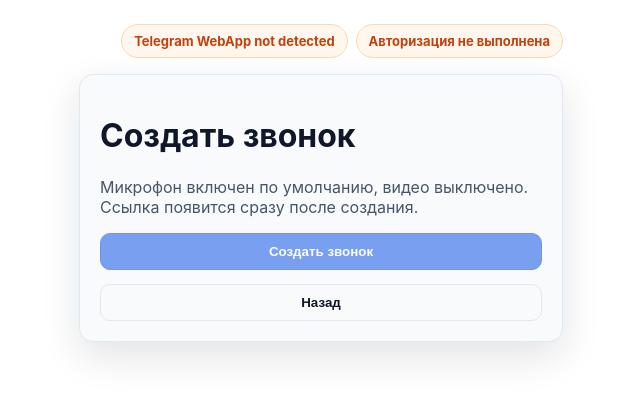
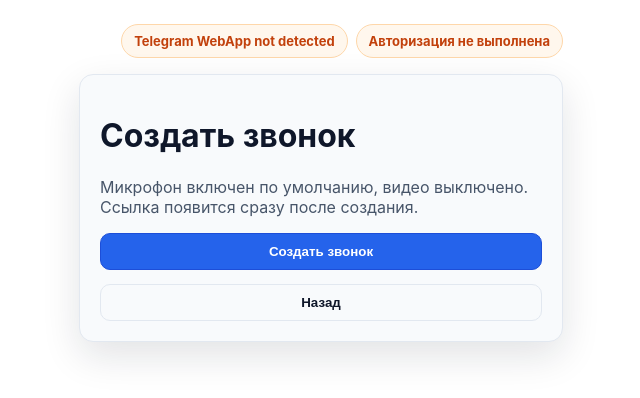
Before and after one commit to Rodion4365/Tel_call, a React (Vite) app in the folder frontend/: page /create-call in a window 1280 px wide. Shown: the top 398 px of the page, without its empty margins (319-959 px from the left). Built offline with nearby package versions, Linux system fonts and the light colour scheme; no server answers.

Commit message:
Implement authenticated call creation flow

```diff
--- a/frontend/src/App.tsx
+++ b/frontend/src/App.tsx
@@ -6,6 +6,7 @@ import CreateCallPage from "./pages/CreateCallPage";
 import JoinCallPage from "./pages/JoinCallPage";
 import SettingsPage from "./pages/SettingsPage";
 import CallPage from "./pages/CallPage";
+import CallCreated from "./pages/CallCreated";
 import { useTelegramBackButton } from "./hooks/useTelegramBackButton";
 import { useTelegramWebApp } from "./hooks/useTelegramWebApp";
 import { useAuth } from "./contexts/AuthContext";
@@ -62,6 +63,7 @@ function App(): JSX.Element {
         <Route path="/" element={<MainPage />} />
         <Route path="/create-call" element={<CreateCallPage />} />
         <Route path="/join-call" element={<JoinCallPage />} />
+        <Route path="/call-created/:call_id" element={<CallCreated />} />
         <Route path="/call/:id" element={<CallPage />} />
         <Route path="/settings" element={<SettingsPage />} />
       </Routes>
--- a/frontend/src/contexts/AuthContext.tsx
+++ b/frontend/src/contexts/AuthContext.tsx
@@ -11,7 +11,7 @@ import { authorizeTelegram } from "../services/auth";
 import { getTelegramWebApp } from "../services/telegram";
 import type { AuthUser } from "../types/auth";
 
-const AUTH_STORAGE_KEY = "telegram-auth";
+export const AUTH_STORAGE_KEY = "telegram-auth";
 
 export interface AuthContextValue {
   token: string | null;
--- a/frontend/src/pages/CreateCallPage.tsx
+++ b/frontend/src/pages/CreateCallPage.tsx
@@ -1,33 +1,68 @@
 import React, { useState } from "react";
 import { useNavigate } from "react-router-dom";
-import { useAuth } from "../contexts/AuthContext";
+import { AUTH_STORAGE_KEY, useAuth } from "../contexts/AuthContext";
 import { createCall } from "../services/calls";
 
 const CreateCallPage: React.FC = () => {
   const navigate = useNavigate();
-  const { token } = useAuth();
+  const { token, user, isAuthorizing, loginWithTelegram } = useAuth();
   const [isSubmitting, setSubmitting] = useState(false);
   const [error, setError] = useState<string | null>(null);
 
   const handleCreateCall = async () => {
-    if (!token) {
-      setError("Авторизация не выполнена");
-      return;
-    }
-
+    // eslint-disable-next-line no-console
+    console.log("[CreateCall] click");
     setSubmitting(true);
     setError(null);
 
     try {
-      const response = await createCall(token);
-      navigate(`/call/${response.call_id}`, {
-        state: { join_url: response.join_url },
-        replace: true,
-      });
+      if (!user) {
+        await loginWithTelegram();
+      }
+
+      let authToken = token;
+
+      if (!authToken) {
+        const rawAuth = localStorage.getItem(AUTH_STORAGE_KEY);
+
+        if (rawAuth) {
+          try {
+            const parsedAuth = JSON.parse(rawAuth) as { token: string };
+            authToken = parsedAuth.token;
+          } catch (parseError) {
+            // eslint-disable-next-line no-console
+            console.error("[CreateCall] failed to parse stored auth", parseError);
+          }
+        }
+      }
+
+      if (!authToken) {
+        setError("Не удалось авторизоваться. Попробуйте снова.");
+        return;
+      }
+
+      const response = await createCall(
+        { title: null, is_video_enabled: false },
+        authToken,
+      );
+
+      navigate(
+        `/call-created/${response.call_id}?join_url=${encodeURIComponent(response.join_url)}`,
+        {
+          state: { join_url: response.join_url },
+          replace: true,
+        },
+      );
     } catch (err) {
       // eslint-disable-next-line no-console
-      console.error("Failed to create call", err);
-      setError("Не удалось создать звонок. Попробуйте снова.");
+      console.error("[CreateCall] failed to create call", err);
+
+      const message =
+        err instanceof Error && err.message
+          ? `Не удалось создать звонок: ${err.message}`
+          : "Не удалось создать звонок. Попробуйте снова.";
+
+      setError(message);
     } finally {
       setSubmitting(false);
     }
@@ -45,10 +80,15 @@ const CreateCallPage: React.FC = () => {
       ) : null}
 
       <div className="form">
-        <button type="button" className="primary" onClick={handleCreateCall} disabled={isSubmitting || !token}>
-          {isSubmitting ? "Создаем..." : "Создать звонок"}
+        <button
+          type="button"
+          className="primary"
+          onClick={handleCreateCall}
+          disabled={isSubmitting || isAuthorizing}
+        >
+          {isSubmitting ? "Создаём…" : "Создать звонок"}
         </button>
-        <button type="button" className="outline" onClick={() => navigate(-1)} disabled={isSubmitting}>
+        <button type="button" className="outline" onClick={() => navigate("/")} disabled={isSubmitting}>
           Назад
         </button>
       </div>
--- a/frontend/src/services/calls.ts
+++ b/frontend/src/services/calls.ts
@@ -8,6 +8,11 @@ export interface JoinCallResponse {
 export interface CreateCallResponse {
   call_id: string;
   join_url: string;
+}
+
+export interface CreateCallRequest {
+  title?: string | null;
+  is_video_enabled?: boolean;
 }
 
 export const joinCallByCode = async (
@@ -21,6 +26,9 @@ export const joinCallByCode = async (
   );
 };
 
-export const createCall = async (token: string): Promise<CreateCallResponse> => {
-  return apiClient.post<CreateCallResponse>("/api/calls", {}, { token });
+export const createCall = async (
+  payload: CreateCallRequest,
+  token: string,
+): Promise<CreateCallResponse> => {
+  return apiClient.post<CreateCallResponse>("/api/calls", payload, { token });
 };
```
